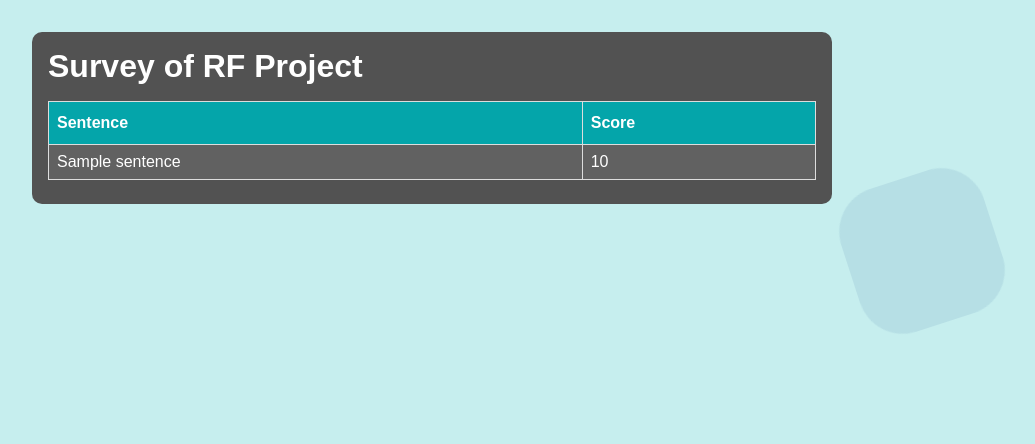
After one commit to thezline/reading-feelings, a Flask app: template templates/score.html in a window 1280 px wide. The commit adds this page. Shown: the top 444 px of the page, without its empty margins (208-1243 px from the left). Run offline with Flask 2, Linux system fonts and the light colour scheme; the template is opened without the code that fills it: most values are stand-ins (such as "Sample title", 1, 10 or a date in 2020).

Commit message:
Print table in HTML with the score

```diff
--- a/app.py
+++ b/app.py
@@ -21,7 +21,8 @@ def home_post():
         'thirdQuestion': request.form['thirdQuestion']
     })
 
-    return data
+    #print(data['sentimentalScore'])
+    return render_template('score.html', data = data)
 
 if __name__ == '__main__':
     app.debug = True
--- a/static/styles/main.css
+++ b/static/styles/main.css
@@ -1,5 +1,4 @@
 /* Custom styles */
-
 * {
     margin: 0px;
     padding: 0px;
@@ -7,13 +6,10 @@
 
 body {
     font-family: Arial, Helvetica, sans-serif;
-    background-color: #cae9e9;
+    background-color: #c6eeee;
 }
 
-.h1Div {
-    margin-bottom: 1rem;
-}
-
+/* Inputs, outputs */
 input[type=text], select {
     width: 100%;
     padding: 12px 20px;
@@ -38,21 +34,58 @@ input[type=submit]:hover {
     background-color: #06AD89;
     margin-bottom: 1rem;
 }
+/* Inputs, outputs (END) */
+
+/* Center div */
+.container {
+    display: flex;
+    justify-content: center;
+    margin-top: 2rem;
+}
 
 .child {
     color: white;
-    width: 60%;
-    border-radius: 5px;
+    border-radius: 10px;
     background-color: #525252;
     padding: 1rem;
+    width: 60%;
 }
 
-.container {
-    margin-top: 1.5rem;
-    display: flex;
-    justify-content: center;
-    position: absolute;
+.h1Div {
+    margin-bottom: 1rem;
 }
+/* Center div (END) */
+
+/* Table styles */
+#scoreTable {
+    border-collapse: collapse;
+    width: 100%;
+    margin-bottom: 1rem;
+    padding: 12px 20px;
+    margin: 8px 0;
+}
+
+#scoreTable td, #scoreTable th {
+    border: 1px solid #ddd;
+    padding: 8px;
+}
+
+#scoreTable tr:nth-child(even){
+    background-color: #616161;
+}
+
+#scoreTable tr:hover {
+    background-color: #ddd;
+}
+
+#scoreTable th {
+    padding-top: 12px;
+    padding-bottom: 12px;
+    text-align: left;
+    background-color: #04a5aa;
+    color: white;
+}
+/* Table styles (END) */
 
 /* Animated background */
 .circles{
@@ -163,3 +196,4 @@ input[type=submit]:hover {
         border-radius: 50%;
     }
 }
+/* Animated background (END) */
--- a/templates/home.html
+++ b/templates/home.html
@@ -11,7 +11,7 @@
             <div class="h1Div">
                 <h1>Survey of RF Project</h1>
             </div>
-            <form action="/" method="post">
+            <form action="/processSurvey" method="post">
                 <label for="firstQuestion">Your experience at the register</label>
                 <select id="firstQuestion" name="firstQuestion" required>
                     <option value="" selected>-- Select --</option>
--- /dev/null
+++ b/templates/score.html
@@ -0,0 +1,29 @@
+<!DOCTYPE html>
+<html lang="en">
+<head>
+    {% include "layouts/links.html" %}
+    <title>Inicio</title>
+</head>
+<body>
+    {% include "layouts/animation.html" %}
+    <div class="container">
+        <div class="child">
+            <div class="h1Div">
+                <h1>Survey of RF Project</h1>
+            </div>
+            <table id="scoreTable">
+                <tr>
+                    <th>Sentence</th>
+                    <th>Score</th>
+                </tr>
+                {% for elements in data['sentimentalScore'] %}
+                    <tr>
+                        <td>{{ elements.sentence }}</td>
+                        <td>{{ elements.score }}</td>
+                    </tr>
+                {% endfor %}
+            </table>
+        </div>
+    </div>
+</body>
+</html>
```
